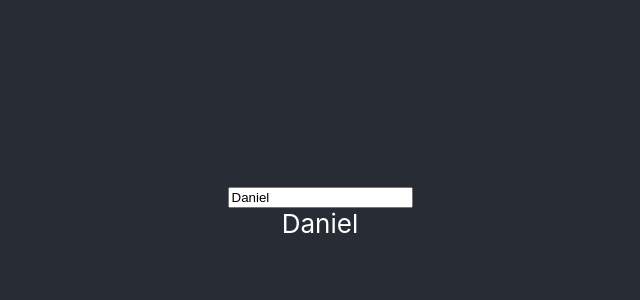
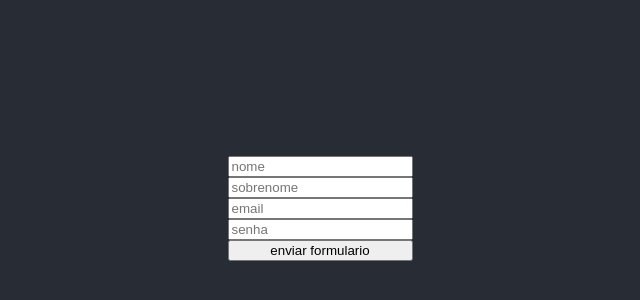
Before and after one commit to DanielAgostinhoSilva/algaworks-erjs, a React (Create React App) app: page / in a window 1280 px wide. Shown: the part 192-492 px from the top of the page, without its empty margins (320-960 px from the left). Built offline with nearby package versions, Linux system fonts and the light colour scheme; the HTML template or start-up script is replaced by a standard one.

Commit message:
feat: 2.30. Dica preciosa para lidar com formulários

```diff
--- a/src/components/Form.tsx
+++ b/src/components/Form.tsx
@@ -1,16 +1,61 @@
 import {useState} from "react";
 
 export default function Form() {
-    const [name, setName] = useState('Daniel');
-    return <div>
+    const [form, setForm] = useState({
+        name: '',
+        lastName: '',
+        email: '',
+        password: ''
+    })
+
+    function handleInputChange(e: React.ChangeEvent<HTMLInputElement>) {
+        setForm({...form, [e.target.name]: e.target.value})
+    }
+
+
+    function handleSubmit(e: React.FormEvent<HTMLFormElement>) {
+        e.preventDefault()
+        console.log(form)
+    }
+
+    return <form
+        style={{
+            display: 'flex',
+            flexDirection: 'column'
+        }}
+        onSubmit={handleSubmit}
+    >
         <input
             type="text"
             placeholder="nome"
-            value={name}
-            onChange={ e => setName(e.target.value)}
+            value={form.name}
+            name={'name'}
+            onChange={handleInputChange}
         />
-        <div>
-            {name}
-        </div>
-    </div>
+        <input
+            type={'text'}
+            placeholder={'sobrenome'}
+            value={form.lastName}
+            name={'lastName'}
+            onChange={handleInputChange}
+        />
+        <input
+            type="email"
+            placeholder={'email'}
+            value={form.email}
+            name={'email'}
+            onChange={handleInputChange}
+        />
+        <input
+            type={'password'}
+            placeholder={'senha'}
+            value={form.password}
+            name={'password'}
+            onChange={handleInputChange}
+        />
+        <button type={'submit'}>
+            enviar formulario
+        </button>
+
+    </form>
 }
```
